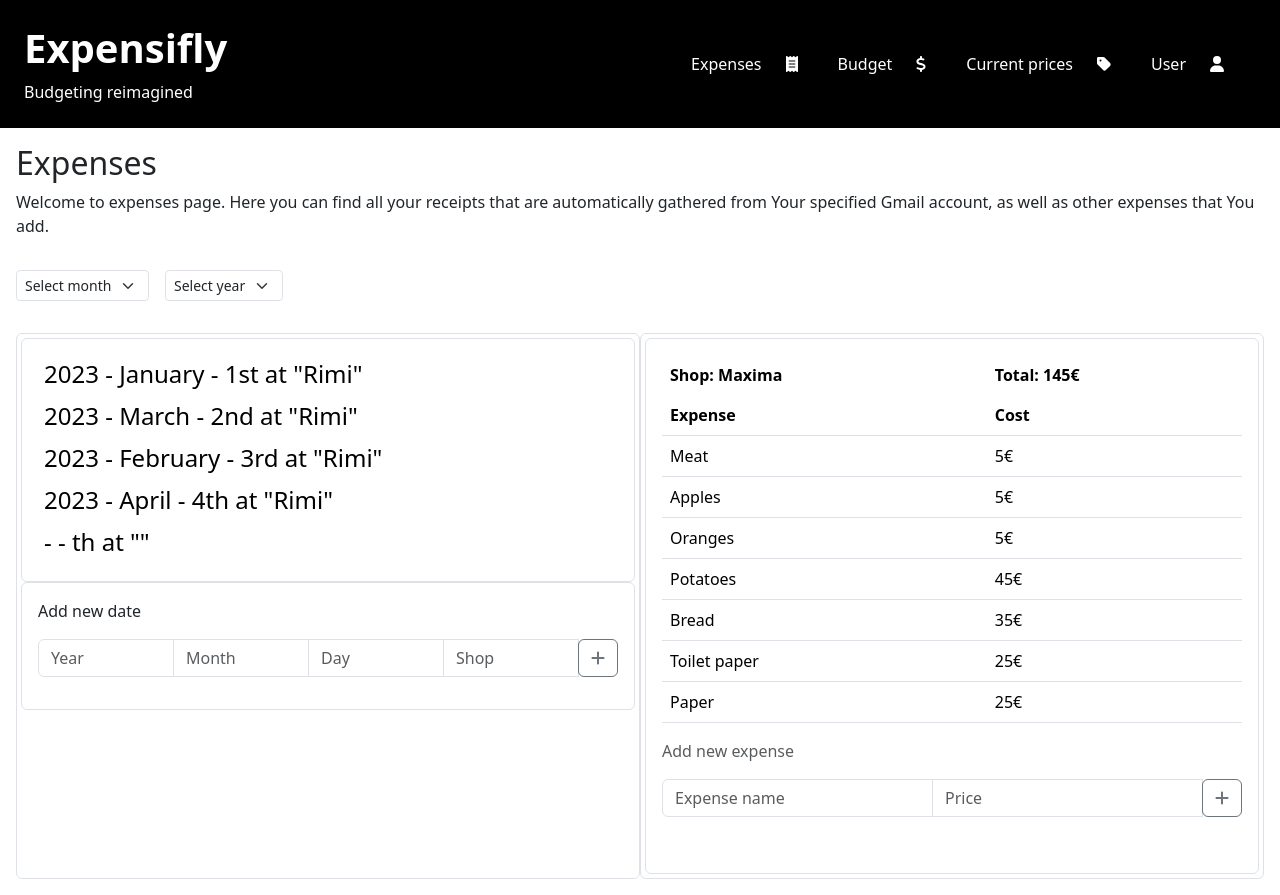
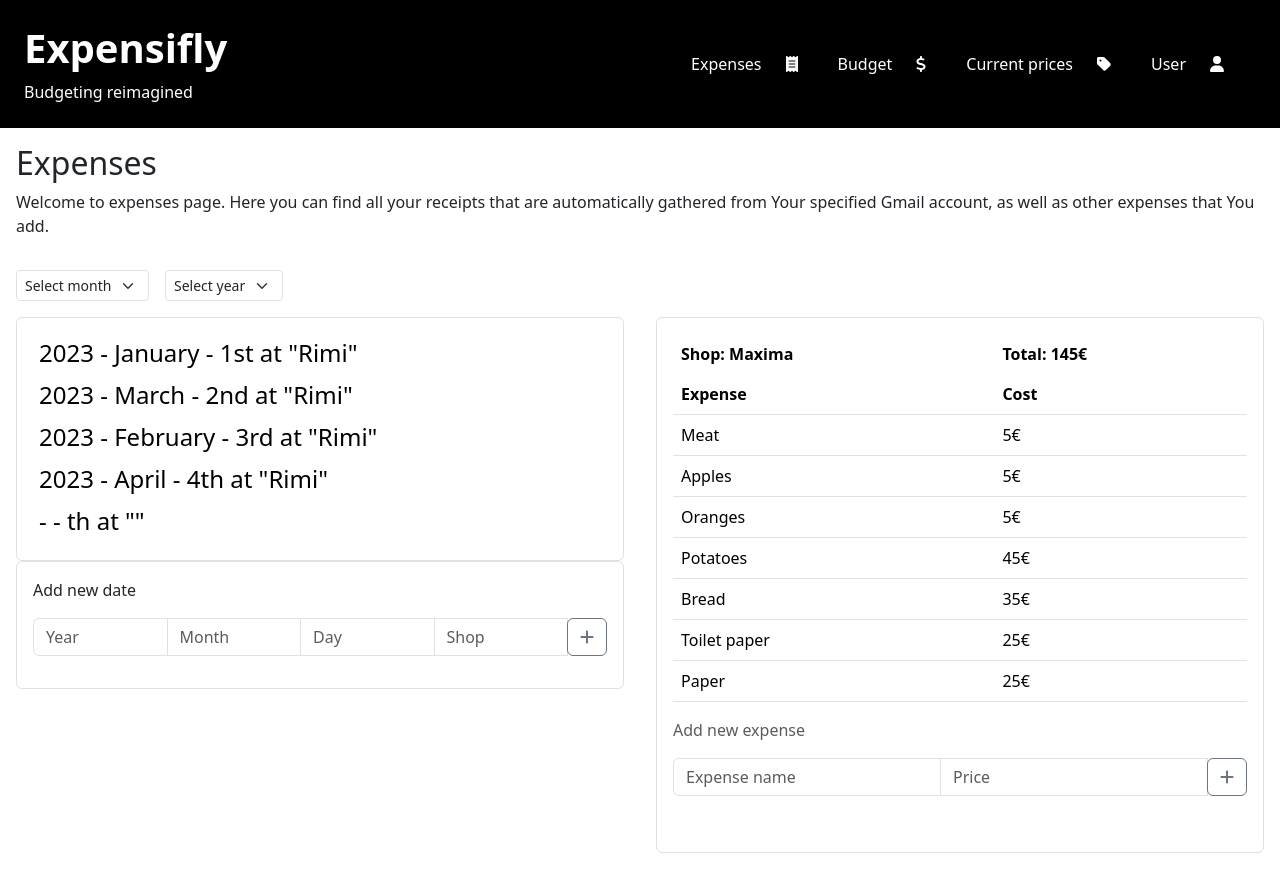
Before and after one commit to LaurynasGHub/Expensifly, a React (Create React App) app: page /expenses in a window 1280 px wide. After the commit the page ends 853 px from the top, so only its background shows below. Built offline with nearby package versions, Linux system fonts and the light colour scheme.

Commit message:
transfered ExpenseCard mapping to ReceiptCard, other fixes and upgrades

```diff
--- a/src/components/Expenses/Expenses.jsx
+++ b/src/components/Expenses/Expenses.jsx
@@ -48,51 +48,7 @@ function Expenses() {
           </select>
         </div>
       </div>
-      <div className="expensesWindow">
-        <div className="receiptsWindow w-50 my-3 ms-3 p-1 border rounded">
-          {/* <div className="receiptCard border p-3 rounded">
-            <h5>2023-May</h5>
-          </div>
-          <div className="receiptCard border p-3 rounded">
-            <div className="addButton">
-              <div className="input-group my-3 mb-3">
-                <input
-                  type="text"
-                  id="expenseName"
-                  className="form-control"
-                  placeholder="Year"
-                  aria-label="Year"
-                  aria-describedby="basic-addon2"
-                />
-                <input
-                  type="text"
-                  className="form-control"
-                  id="expensePrice"
-                  placeholder="Month"
-                  aria-label="Month"
-                  aria-describedby="basic-addon2"
-                />
-                <div className="input-group-append">
-                  <button className="btn btn-outline-secondary" type="submit">
-                    <FontAwesomeIcon className="buttonSvg" icon={faPlus} />
-                  </button>
-                </div>
-              </div>
-            </div>
-          </div> */}
-          <ReceiptCard yearData={mockDateData} />
-          {/* button to add new expense date on click
-          appears new window to insert date. then add empty expense bar with
-          option to add items */}
-        </div>
-        <div className="expensesBar w-50 my-3 me-3 p-1 border rounded">
-          <ExpenseCard
-            shopName={'Maxima'}
-            month={'May'}
-            data={mockExpenseData}
-          />
-        </div>
-      </div>
+      <ReceiptCard yearData={mockDateData} />
     </div>
   );
 }
--- a/src/components/Expenses/expenses.scss
+++ b/src/components/Expenses/expenses.scss
@@ -1,6 +1,4 @@
 .receiptsPage {
-  .receiptsText {
-  }
   .filterOptions {
     display: flex;
     justify-content: flex-start;
@@ -10,28 +8,16 @@
         outline: none !important;
       }
     }
-    .filterByMonth {
-    }
-    .filterByYear {
-    }
 
     @media only screen and (max-width: 400px) {
       justify-content: space-around;
     }
   }
   .expensesWindow {
-    display: flex;
-
     .receiptsWindow {
       @media only screen and (max-width: 400px) {
         width: 100% !important;
         margin-right: 1rem !important;
-      }
-
-      .receiptCard {
-        input {
-          // border: none;
-        }
       }
     }
 
--- a/src/components/ReceiptCard/ReceiptCard.jsx
+++ b/src/components/ReceiptCard/ReceiptCard.jsx
@@ -5,6 +5,10 @@ import { faPlus } from '@fortawesome/free-solid-svg-icons';
 
 import './receiptCard.scss';
 
+import ExpenseCard from '../ExpenseCard/ExpenseCard';
+
+import mockReceiptData from '../../mockReceiptData';
+const mockExpenseData = mockReceiptData;
 //mock date data
 // import mockDateData from '../../mockDateData';
 // const mockYearData = mockDateData;
@@ -106,8 +110,9 @@ function ReceiptCard({ yearData }) {
   }
 
   return (
-    <div>
-      <div className="receiptCard border p-3 rounded">
+    <div className="receiptCard">
+      <div className="receiptCardElement mx-3">
+        <div className=" border p-3 rounded">
           {dates.map(({ year, month, day, shop }) => (
             <button
               key={`${year}${month}${day}${shop}`}
@@ -118,7 +123,7 @@ function ReceiptCard({ yearData }) {
             </button>
           ))}
         </div>
-      <div className="receiptCard border p-3 rounded">
+        <div className=" border p-3 rounded">
           <p>Add new date</p>
           <div className="input-group my-3 mb-3">
             <input
@@ -175,6 +180,15 @@ function ReceiptCard({ yearData }) {
           )}
         </div>
       </div>
+
+      <div className="receiptCardElement mx-3">
+        {/* add useState with mockExpenseData, that data is gathered
+        from backend. when button is clicked onClick function takes
+        button id and gathers data from backend with that id
+        then passes that data as a prop to the epense card */}
+        <ExpenseCard shopName={'Maxima'} month={'May'} data={mockExpenseData} />
+      </div>
+    </div>
   );
 }
 
--- a/src/components/ReceiptCard/receiptCard.scss
+++ b/src/components/ReceiptCard/receiptCard.scss
@@ -1,8 +1,6 @@
 .dateButton {
   border: none;
   background-color: white;
-
-  // text-decoration: underline 0.1rem rgb(219, 213, 213);
 
   font-size: 1.5rem;
 
@@ -12,14 +10,22 @@
   &:hover {
     text-decoration: underline 0.1rem rgb(85, 21, 21);
   }
+  &:focus {
+    text-decoration: underline 0.1rem rgb(85, 21, 21);
+  }
 }
 
 .receiptCard {
-  //   display: flex;
-  //   flex-direction: column;
-  //   align-items: flex-start;
+  width: 100%;
+
+  display: flex;
+  justify-content: flex-start;
 }
 
 .inputErrorMessage {
   color: red;
 }
+
+.receiptCardElement {
+  width: 50%;
+}
```
Lines whose indentation alone changed are shown as unchanged.
